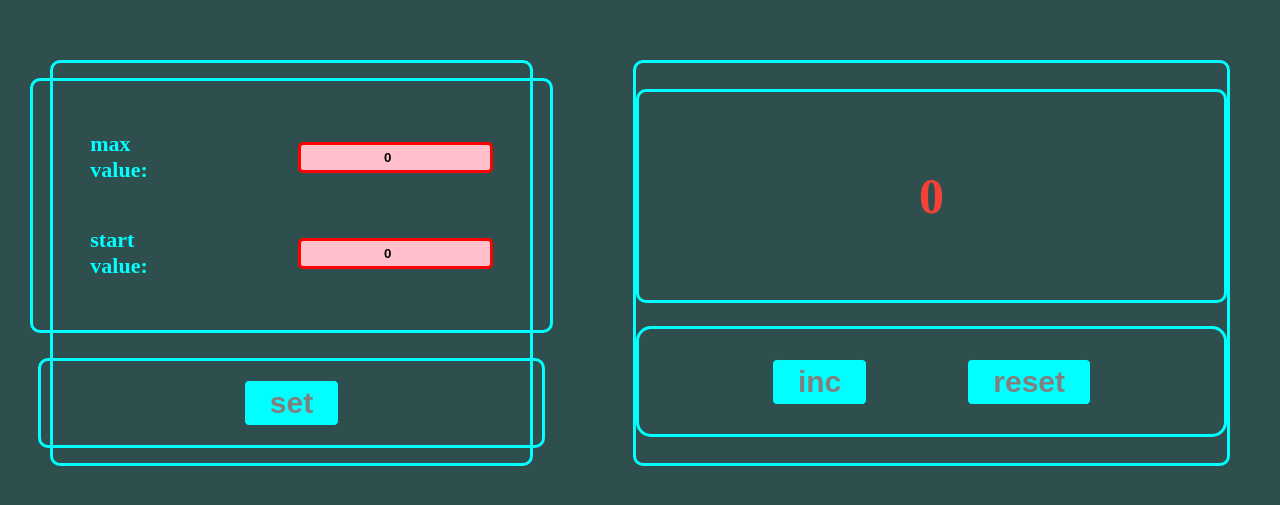
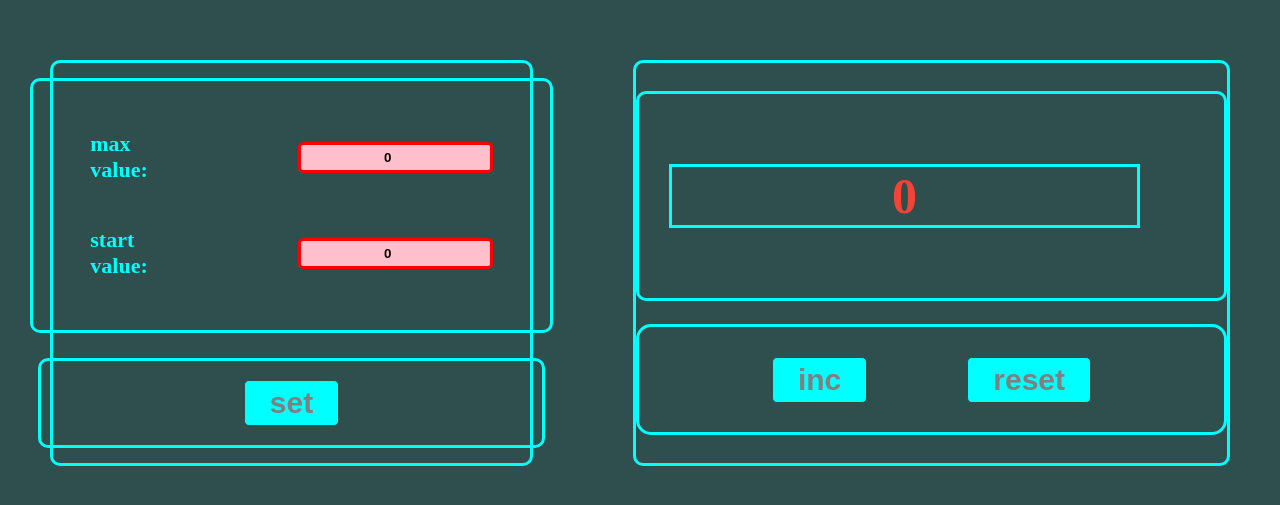
Before and after one commit to DmitryShastel/Native_JS_2.0_old, a React (Create React App) app in the folder Folder_1/native_js_2.0/: page / in a window 1280 px wide. Shown: the part 137-642 px from the top of the page. Built offline with nearby package versions, Linux system fonts and the light colour scheme.

Commit message:
Counter_2.0: class counter-display-window is added

```diff
--- a/Folder_1/native_js_2.0/src/Native_JS_2.0/Native_JS_Tuesday/Counter_2.0/Counter_2.0Styles.css
+++ b/Folder_1/native_js_2.0/src/Native_JS_2.0/Native_JS_Tuesday/Counter_2.0/Counter_2.0Styles.css
@@ -66,7 +66,7 @@
 .counter-counter {
     flex: 1;
     display: flex;
-    height: 50vh;
+    height: 400px;
     flex-direction: column;
     align-items: center;
     justify-content: center;
@@ -76,12 +76,20 @@
 }
 
 .counter-display {
+    display: flex;
+    width: 525px;
     border: 3px solid #00FFFF;
     border-radius: 10px;
-    padding: 75px 280px;
+    padding: 70px 30px;
     font-size: 50px;
     color: #00FFFF;
     font-weight: bold;
+}
+
+.counter-display-window {
+    align-items: center;
+    border: 3px solid #00FFFF;
+    padding: 0px 220px;
 }
 
 .counter-buttons {
--- a/Folder_1/native_js_2.0/src/Native_JS_2.0/Native_JS_Tuesday/Counter_2.0/Display.tsx
+++ b/Folder_1/native_js_2.0/src/Native_JS_2.0/Native_JS_Tuesday/Counter_2.0/Display.tsx
@@ -15,7 +15,7 @@ export const Display = (props: DisplayPropsType) => {
     let countColor = props.counter === props.maxValue ? 'countColor' : ''
 
     return (
-        <div>
+        <div className={'counter-display-window'}>
 
             {
                 props.error
```
